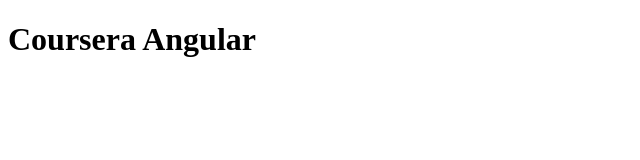
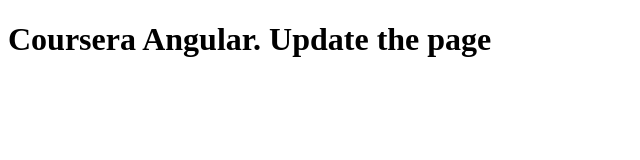
Before and after one commit to Zakaria-PSTU/coursera-angular-spa, a plain HTML site: page index.html in a window 1280 px wide. Shown: the whole page, without its empty margins (0-640 px from the left). Drawn offline with Linux system fonts and the light colour scheme.

Commit message:
file modified

```diff
--- a/index.html
+++ b/index.html
@@ -5,6 +5,6 @@
     <title>Coursera Angular</title>
   </head>
   <body>
-    <h1>Coursera Angular</h1>
+    <h1>Coursera Angular. Update the page</h1>
   </body>
 </html>
```
